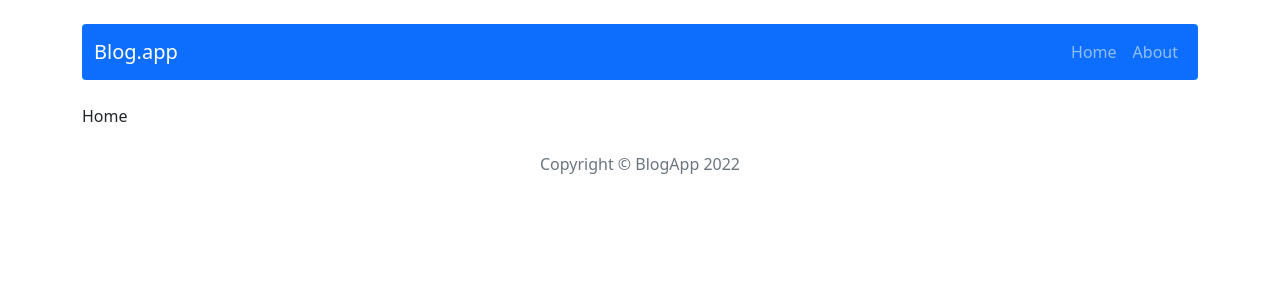
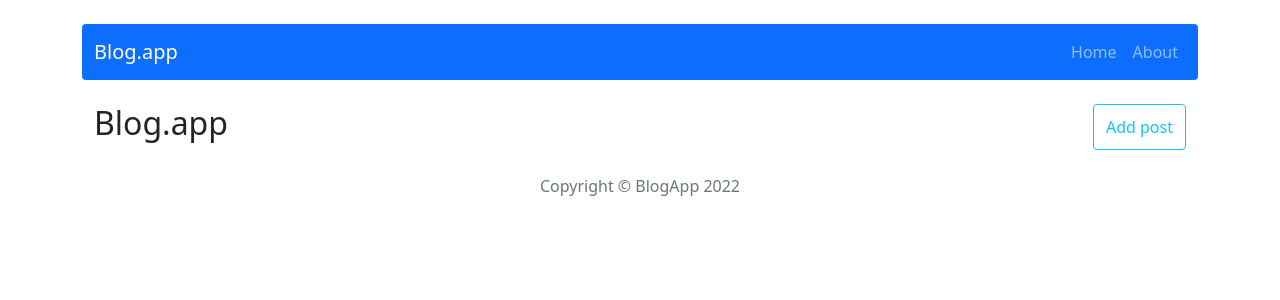
Before and after one commit to KatSobieska/blog-crud-app, a React (Create React App) app: page / in a window 1280 px wide. Shown: the top 300 px of the page. Built offline with nearby package versions, Linux system fonts and the light colour scheme.

Commit message:
Add structure and styles for Home

```diff
--- a/src/components/pages/Home.js
+++ b/src/components/pages/Home.js
@@ -1,8 +1,18 @@
+import { Button, Col, Row } from "react-bootstrap";
+import { Container } from "react-bootstrap";
+
 const Home = () => {
   return (
-    <div>
-      <p>Home</p>
-    </div>
+    <Container>
+      <Row>
+        <Col className="d-flex justify-content-start">
+          <h2>Blog.app</h2>
+        </Col>
+        <Col className="d-flex justify-content-end">
+          <Button variant="outline-info">Add post</Button>
+        </Col>
+      </Row>
+    </Container>
   );
 };
 
```
